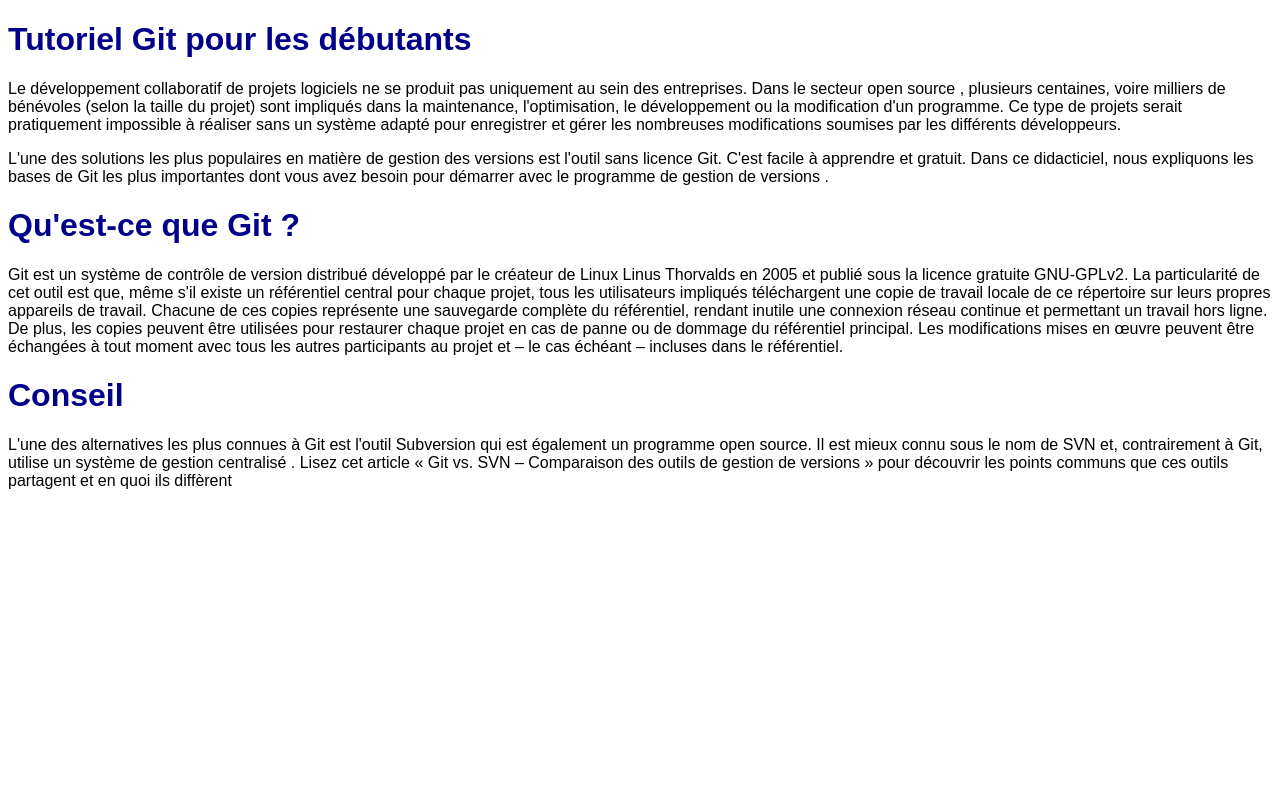
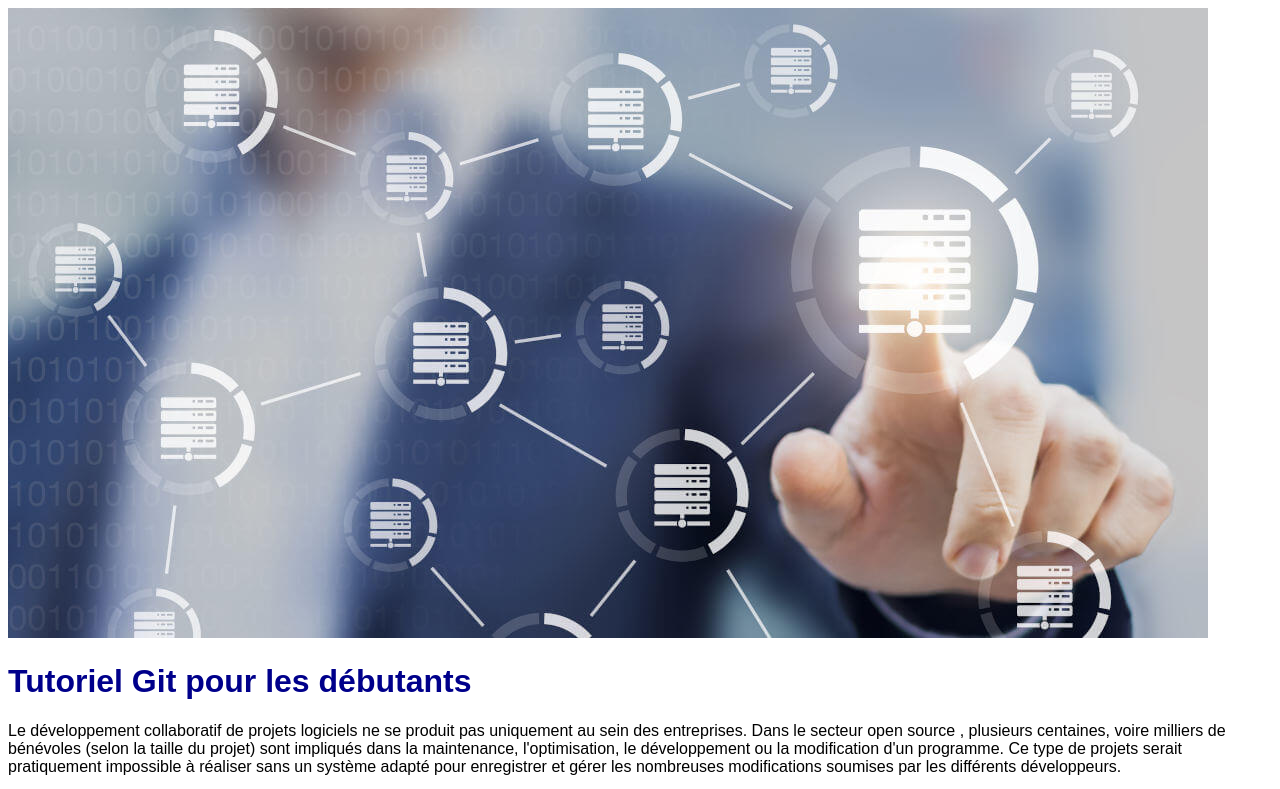
Before and after one commit to lmeline/execice-19-10, a plain HTML site: page index.html in a window 1280 px wide. Shown: the top 789 px of the page. Drawn offline with Linux system fonts and the light colour scheme.

Commit message:
ajout image

```diff
--- a/index.html
+++ b/index.html
@@ -6,6 +6,8 @@
     <title> Tutoriel GIT </title>
     <link rel="stylesheet" href="style.css">
 </head>
+<img src="image/tuto git.jpg">
+
 <h1>Tutoriel Git pour les débutants</h1>
 
 <section>
```
Also changed, not shown: image/tuto git.jpg (added).
